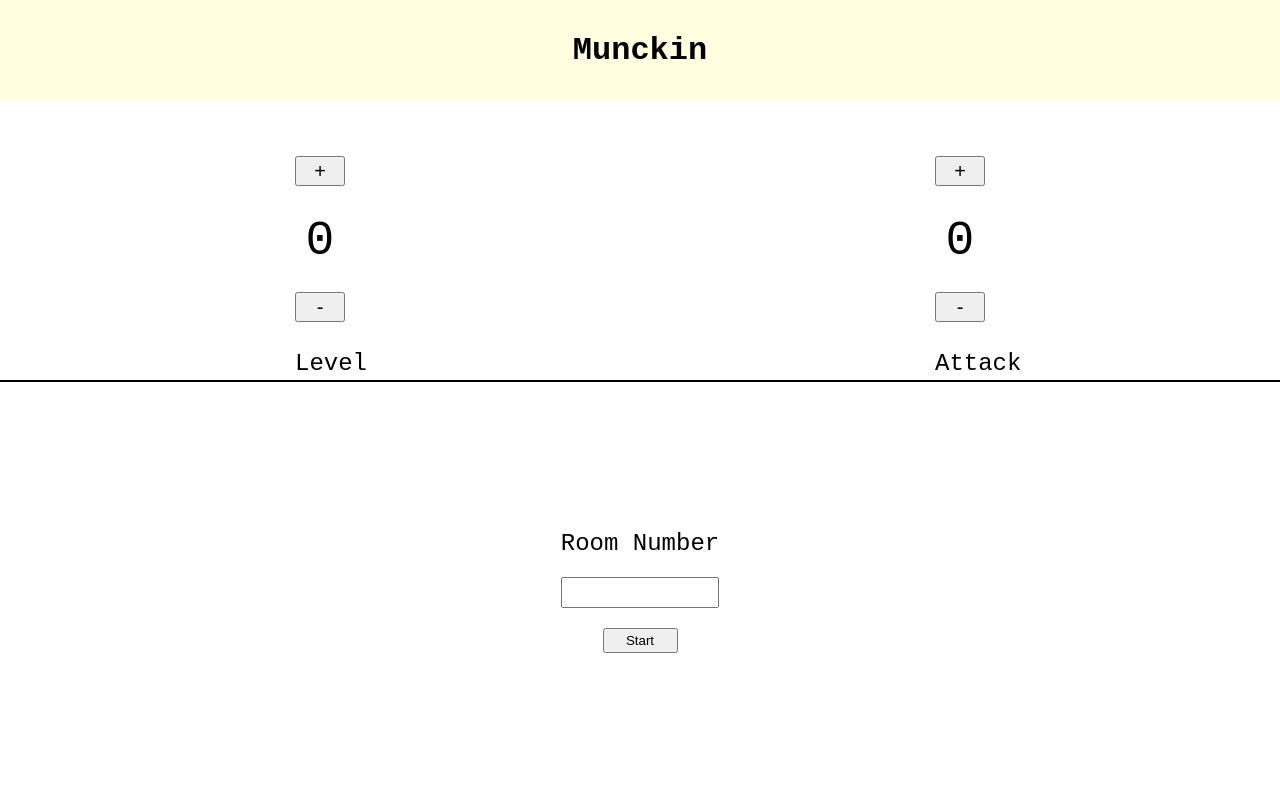
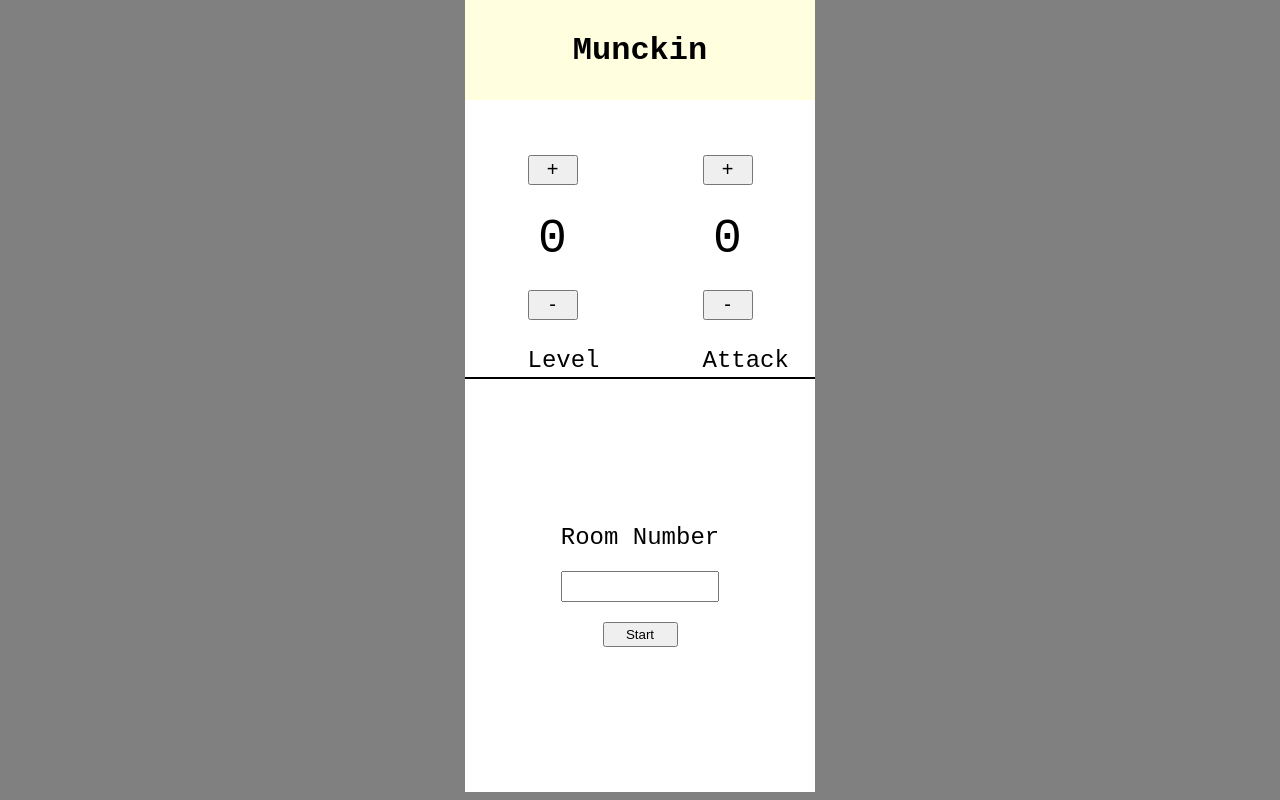
Before and after one commit to mirumodapon/border-game-tool_munchkin, a React (Create React App) app in the folder munchkin/: page / in a window 1280 px wide. Built offline with nearby package versions, Linux system fonts and the light colour scheme.

Commit message:
page display optimize for pc

```diff
--- a/munchkin/src/css/app.scss
+++ b/munchkin/src/css/app.scss
@@ -6,7 +6,19 @@
     "header header"
     "level attack"
     "list list";
-    height: 100vh;
-    width: 100vw;
-    margin: 0 auto;
 }
+@media screen and (min-width: 450px) {
+    #container {
+        height: 99vh;
+        width: 350px;
+        margin: 0 auto;
+        background: white;
+    }
+}
+@media screen and (max-width: 450px) {
+    #container {
+        height: 100vh;
+        width: 100vw;
+        margin: 0 auto;
+    }
+}
--- a/munchkin/src/css/index.css
+++ b/munchkin/src/css/index.css
@@ -3,3 +3,12 @@
   width: 100vw;
   height: 100vh;
 }
+
+@media screen and (min-width: 450px) {
+  body {
+      height: 99vh;
+      width: 350px;
+      margin: 0 auto;
+      background: gray;
+  }
+}
--- a/munchkin/src/css/start.scss
+++ b/munchkin/src/css/start.scss
@@ -1,9 +1,8 @@
 #start {
     height: 100%;
-    width: 100vw;
     .center {
-        margin: auto;
         display: flex;
+        margin: 0 auto;
         width: 250px;
         height: 100%;
         justify-content: center;
@@ -25,5 +24,14 @@
             text-align: center;
         }
     }
-
 }
+@media screen and (min-width: 450px) {
+    #start {
+        width: 350px;
+    }
+}
+@media screen and (max-width: 450px) {
+    #start {
+        width: 100vw;
+    }
+}
```
